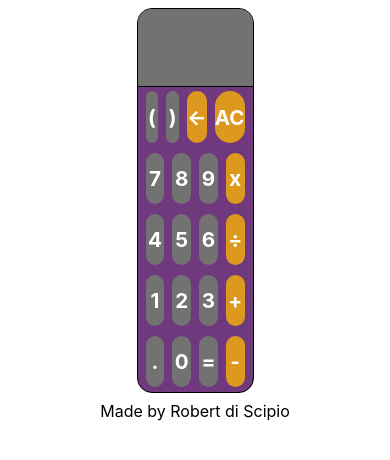
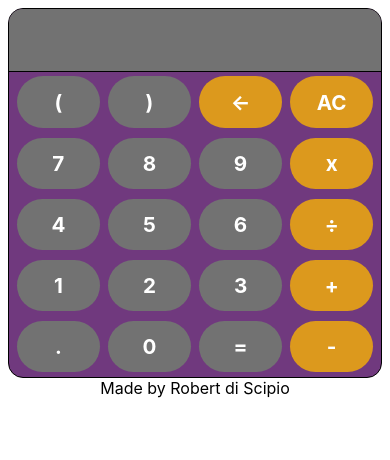
Before and after one commit to radiscipio/vidmob-calculator, a React (Create React App) app: page / in a window 390 px wide. Shown: the top 460 px of the page. Built offline with nearby package versions, Linux system fonts and the light colour scheme.

Commit message:
Fixed parens not showing input bug

```diff
--- a/src/App.css
+++ b/src/App.css
@@ -3,7 +3,7 @@
 }
 
 .calculator-container {
-  margin: 2% 35%;
+  margin: 2% 37%;
   display: flex;
   flex-direction: column;
   overflow: hidden;
@@ -11,3 +11,13 @@
   border: 1px solid black;
   background: rgb(112, 57, 126);
 }
+
+
+@media (max-width: 600px) {
+  .App {
+    padding: 2%;
+  }
+  .calculator-container {
+    margin: 0;
+  }
+}
--- a/src/App.js
+++ b/src/App.js
@@ -5,7 +5,7 @@ import Input from "./components/input";
 import Buttons from "./components/buttons";
 import Clear from "./components/clear";
 
-import pemdas from "./components/functions";
+import doTheMath from "./components/functions";
 
 export default class App extends Component {
   constructor(props) {
@@ -40,9 +40,9 @@ export default class App extends Component {
   }
 
   calculate = () => {
-    console.log("this is calculate", pemdas(this.state.input))
-    this.setState({ input : pemdas(this.state.input )})
-    return pemdas(this.state.input)
+    console.log("this is calculate", doTheMath(this.state.input))
+    this.setState({ input : doTheMath(this.state.input )})
+    return doTheMath(this.state.input)
   }
 
   render() {
--- a/src/components/functions.js
+++ b/src/components/functions.js
@@ -68,7 +68,6 @@ let pemdas = (str) => {
 ////Parentheses Check////
 ////////////////////////
 let doTheMath = (str) => {
-  let result = ""
   for (let i = 0; i < str.length; i++) {
 
     let parensOpen = str.indexOf("(")
@@ -79,16 +78,19 @@ let doTheMath = (str) => {
 
     // If the string includes parens, replace the value what's inside the parens into the string
     if (str.includes("(") && str.includes(")")) {
-      result = str.replace(parensValues, parensFunction)
+      str = str.replace(parensValues, parensFunction)
     }
   }
-  result = pemdas(result)
-  return result
+  console.log("this is before result", str)
+  str = pemdas(str)
+  console.log("this is after result", str)
+
+  return str
 };
 
 console.log(doTheMath("(4*8)+5"));
-console.log(doTheMath("(5.5+4.21)"));
+console.log(doTheMath("(9/8)"));
 console.log(doTheMath("(4/8)"));
 console.log(doTheMath("(8-10)+5"));
 
-export default pemdas
+export default doTheMath
--- a/src/components/input.css
+++ b/src/components/input.css
@@ -6,8 +6,8 @@
   color: rgb(255, 255, 255);
   justify-content: flex-end;
   align-items: center;
+  text-align: right;
   padding: 0.5em;
   font-weight: bold;
-  font-size: calc(25px + 6 * ((100vw - 320px) / 680));
-  display: block;
+  font-size: calc(20px + 6 * ((100vw - 320px) / 680));
 }
```
